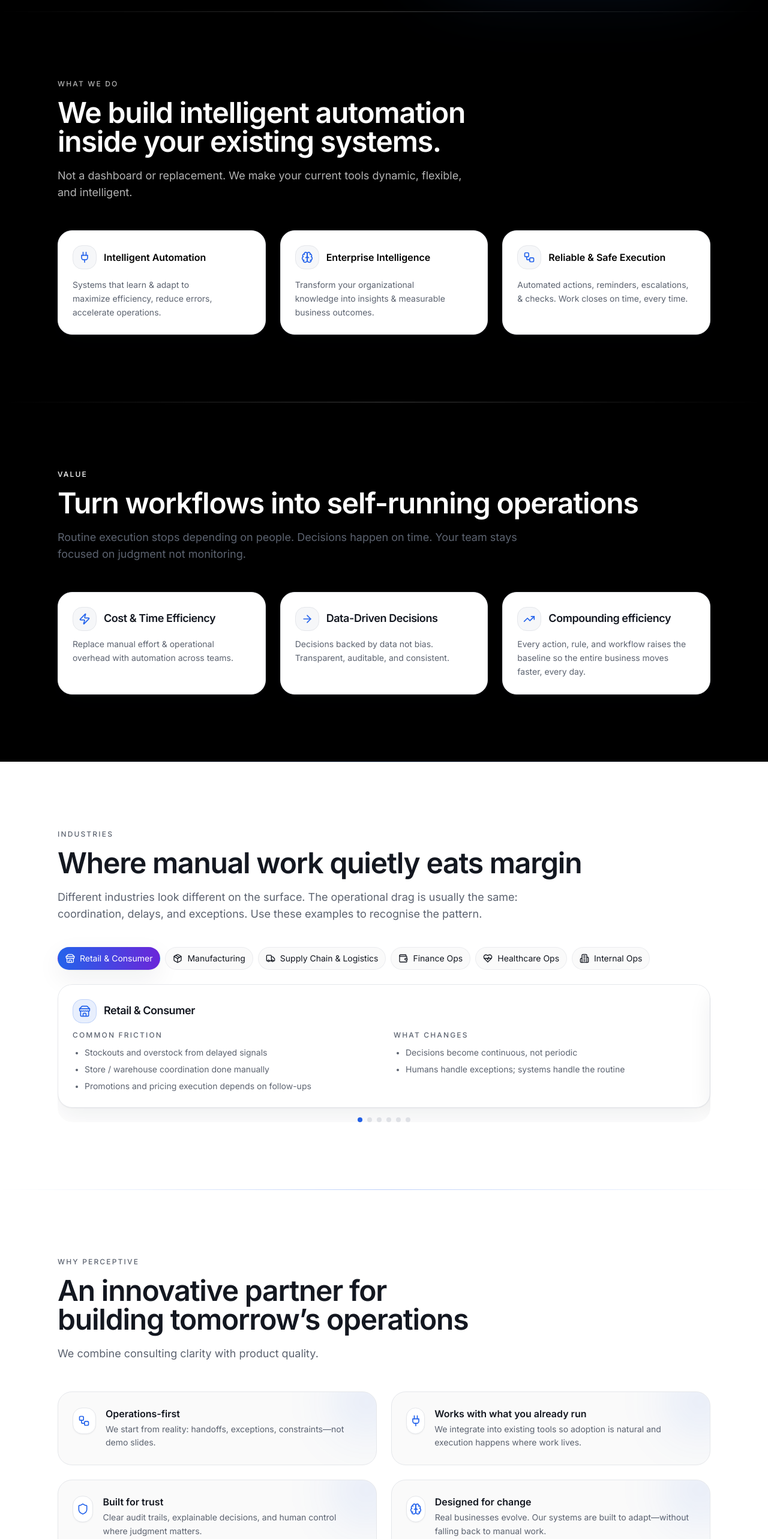
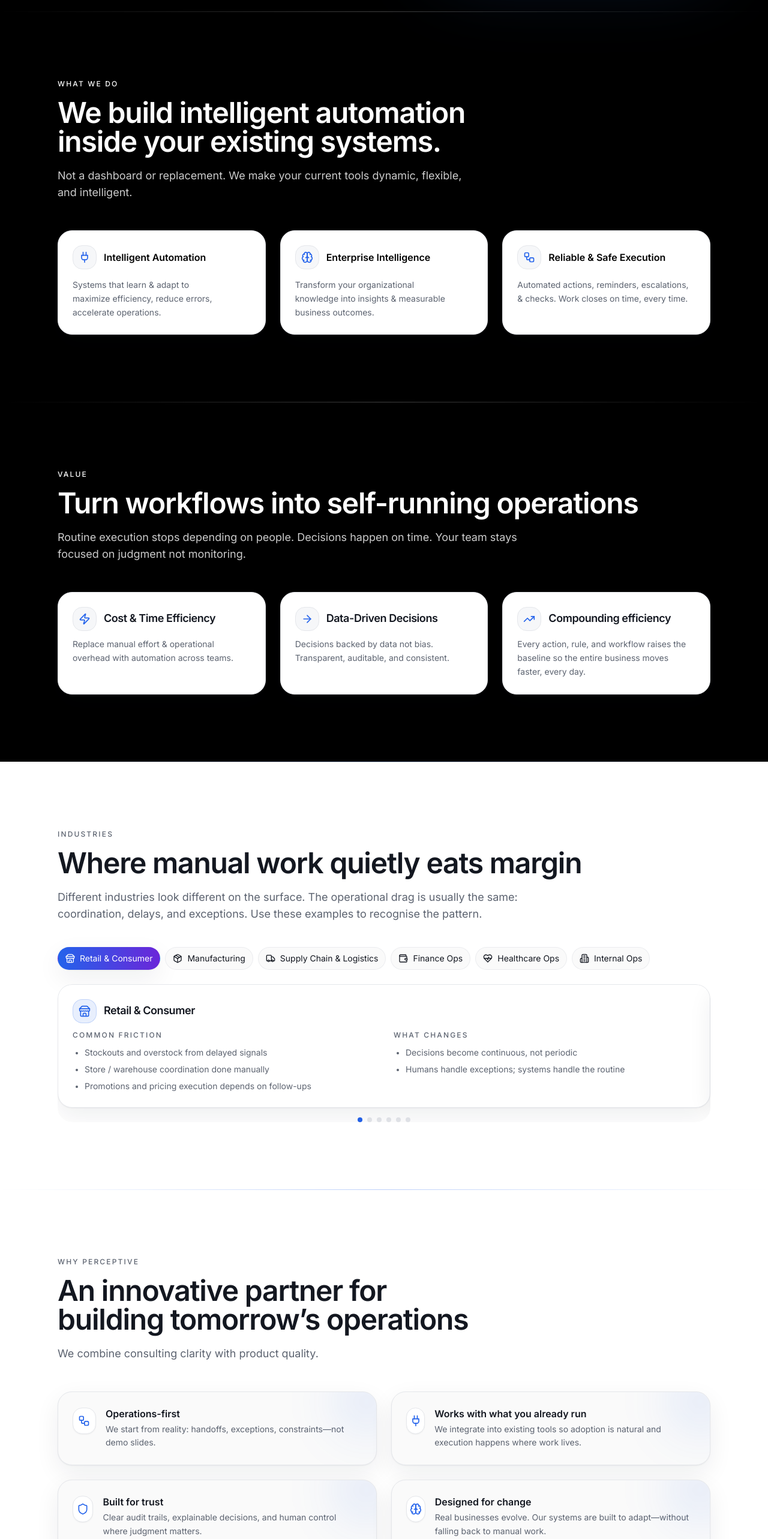
Before and after one commit to jainsaanidhya/perceptive-labs-site, a React (Vite) app: page / in a window 1280 px wide. Shown: the part 900-3466 px from the top of the page at 60% size. Built offline with nearby package versions, Linux system fonts and the light colour scheme.

Commit message:
Minor changes animation etc

```diff
--- a/src/App.jsx
+++ b/src/App.jsx
@@ -347,8 +347,9 @@ export default function App() {
             </motion.div>
 
             <motion.div variants={fade} initial="hidden" whileInView="show" viewport={{ once: true, amount: 0.2 }} className="relative">
+
                 <div
-                className="rounded-3xl bg-bg overflow-hidden max-w-md ml-auto relative"
+                className="rounded-3xl bg-bg overflow-hidden max-w-md ml-auto relative shadow-soft hover:shadow-card transition hover:-translate-y-1"
                 style={{
                   boxShadow:
                     "0 0 0 1px rgba(255,255,255,0.22), 0 0 48px rgba(255,255,255,0.10), 0 40px 140px rgba(59,130,246,0.22), 0 20px 90px rgba(124,58,237,0.18)",
@@ -401,9 +402,9 @@ export default function App() {
           <div aria-hidden className="h-px w-full bg-gradient-to-r from-transparent via-white/25 to-transparent" />
           <div className="container-page section-pad">
             <motion.div variants={fadeUp} initial="hidden" whileInView="show" viewport={{ once: true, amount: 0.2 }}>
-              <p className="section-label mb-4 text-white/70">What we do</p>
+              <p className="section-label mb-4 text-white">What we do</p>
               <h2 className="section-title mb-5">We build intelligent automation inside your existing systems.</h2>
-              <p className="lead max-w-3xl text-white/70">
+              <p className="lead max-w-3xl text-white/80">
                 Not a dashboard or replacement. We make your current tools dynamic, flexible, and intelligent.
               </p>
             </motion.div>
@@ -434,7 +435,7 @@ export default function App() {
             <motion.div variants={fadeUp} initial="hidden" whileInView="show" viewport={{ once: true, amount: 0.2 }}>
               <p className="section-label mb-4 text-white">Value</p>
               <h2 className="section-title mb-5">Turn workflows into self-running operations</h2>
-              <p className="lead max-w-3xl">
+              <p className="lead max-w-3xl text-white/80">
                 Routine execution stops depending on people. Decisions happen on time. Your team stays focused on judgment not monitoring.
               </p>
             </motion.div>
@@ -756,13 +757,7 @@ function Chip({ children }) {
 
 function Pillar({ icon, title, text }) {
   return (
-    <motion.div
-      variants={fadeUp}
-      initial="hidden"
-      whileInView="show"
-      viewport={{ once: true, amount: 0.2 }}
-      className="rounded-3xl border border-border bg-bg text-text p-6 shadow-soft hover:shadow-card transition hover:-translate-y-1"
-    >
+    <div className="rounded-3xl border border-border bg-bg text-text p-6 shadow-soft hover:shadow-card transition hover:-translate-y-1">
       <div className="flex items-center gap-3 mb-4">
         <div className="h-10 w-10 rounded-2xl bg-muted border border-border flex items-center justify-center text-brand">
           {icon}
@@ -770,13 +765,13 @@ function Pillar({ icon, title, text }) {
         <div className="font-semibold text-black">{title}</div>
       </div>
       <p className="text-sm text-subtext leading-relaxed">{text}</p>
-    </motion.div>
+    </div>
   );
 }
 
 function WhyCard({ icon, title, text }) {
   return (
-    <div className="relative rounded-3xl border border-border bg-surface p-6 overflow-hidden">
+    <div className="relative rounded-3xl border border-border bg-surface p-6 overflow-hidden shadow-soft hover:shadow-card transition hover:-translate-y-1">
       <div aria-hidden className="pointer-events-none absolute -top-10 -right-10 h-28 w-28 rounded-full bg-brand/10 blur-2xl" />
       <div className="flex items-start gap-4">
         <div className="mt-0.5 h-11 w-11 rounded-2xl bg-bg border border-border flex items-center justify-center text-brand shadow-sm">
@@ -798,6 +793,36 @@ function Stage({ n, title, text }) {
       <div className="font-semibold mb-1">{title}</div>
       <div className="text-sm text-subtext leading-relaxed">{text}</div>
     </div>
+  );
+}
+
+function FadeUp({ children, className = "", delay = 0 }) {
+  return (
+    <motion.div
+      className={className}
+      variants={fadeUp}
+      initial="hidden"
+      whileInView="show"
+      viewport={{ once: true, amount: 0.2 }}
+      transition={{ delay }}
+    >
+      {children}
+    </motion.div>
+  );
+}
+
+function FadeIn({ children, className = "", delay = 0 }) {
+  return (
+    <motion.div
+      className={className}
+      variants={fade}
+      initial="hidden"
+      whileInView="show"
+      viewport={{ once: true, amount: 0.2 }}
+      transition={{ delay }}
+    >
+      {children}
+    </motion.div>
   );
 }
 
```
